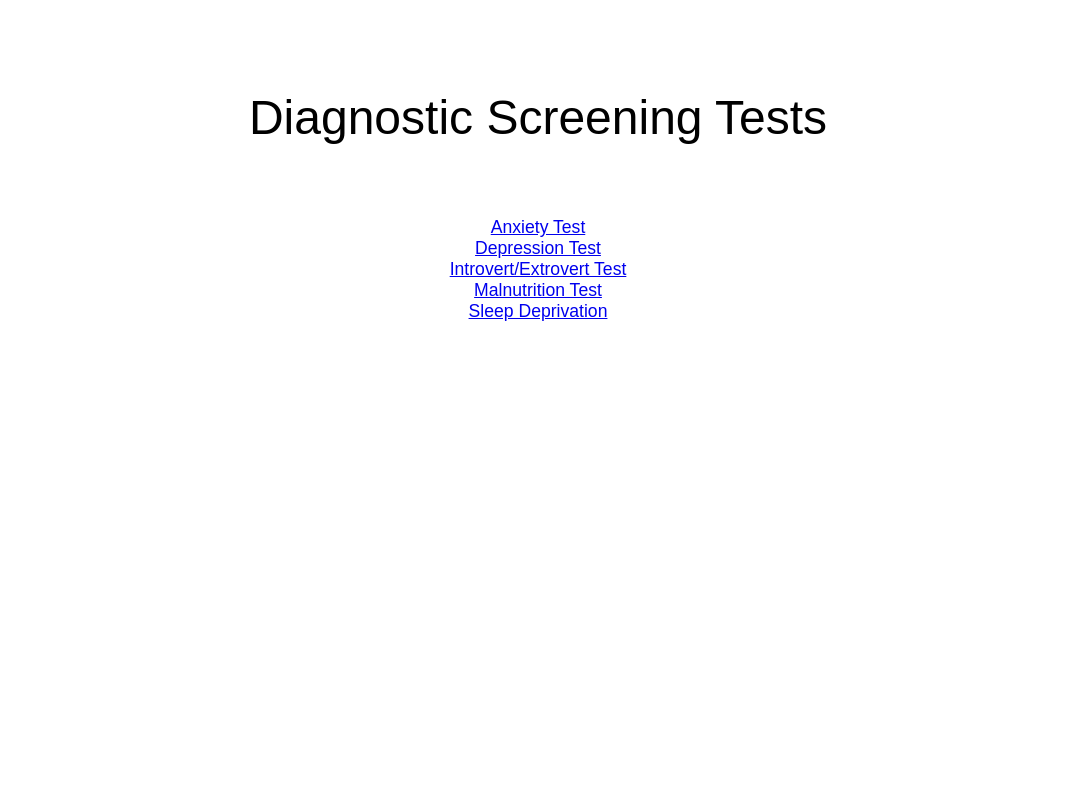
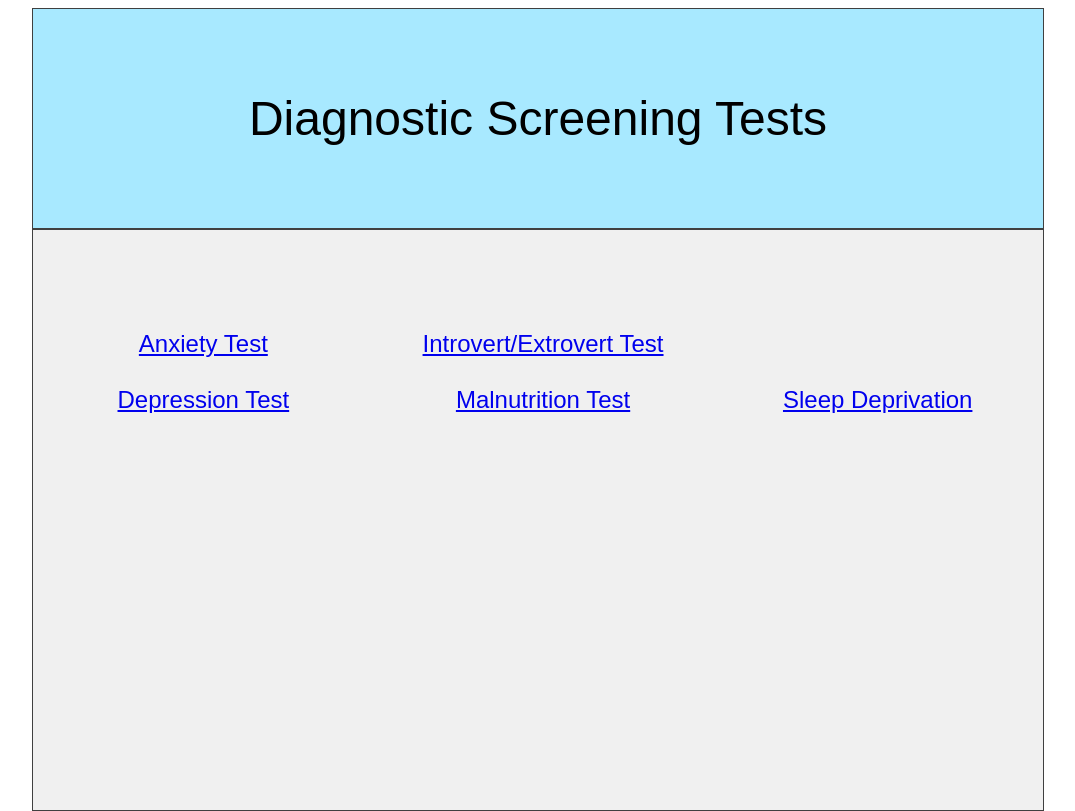
Before and after one commit to 43-MuGamma/DiagnosticScreeningTests, a plain HTML site: page src/index.html in a window 1280 px wide. Shown: the whole page, without its empty margins (102-1177 px from the left). Drawn offline with Linux system fonts and the light colour scheme.

Commit message:
Small css update

```diff
--- a/src/css/index_styles.css
+++ b/src/css/index_styles.css
@@ -1,18 +1,48 @@
 h1 {
   font-weight:lighter;
   font-size: 3em;
-  padding-bottom: 20px;
+}
+
+html, body{
+  height:100%;
 }
 
 #titletext {
   text-align: center;
   font-family: sans-serif;
   padding-top:50px;
+  padding-bottom: 50px;
+  background-color: #A8E9FF;
+  margin-left:10%;
+  margin-right:10%;
+  border: solid 1px;
+  border-color: #404040;
 }
 
 #testlinks {
-  text-align:center;
   font-family: sans-serif;
-  font-size:1.1em;
-  padding-top:20px;
+  font-size:1.5em;
+  font-weight: lighter;
+  text-align: center;
+  padding-top:100px;
+  height:60%;
+  margin-left:10%;
+  margin-right:10%;
+  background-color:#F0F0F0;
+  border: solid 1px;
+  border-color: #404040;
 }
+
+#leftLinks {
+  display: inline-block;
+  width:33%;
+}
+
+#middleLinks {
+  display: inline-block;
+  width: 33%;
+}
+#rightLinks{
+  display: inline-block;
+  width:32%;
+}
--- a/src/index.html
+++ b/src/index.html
@@ -1,24 +1,34 @@
 <!DOCTYPE html>
 <html lang="en">
+
 <head>
   <meta charset="UTF-8">
   <title>Diagnostic Screening Tests</title>
-    <link rel="stylesheet"type="text/css" href="css/index_styles.css">
+  <link rel="stylesheet" type="text/css" href="css/index_styles.css">
 </head>
+
 <body>
   <div id="titletext">
     <h1>Diagnostic Screening Tests</h1>
   </div>
   <div id="testlinks">
+    <div id="leftLinks">
       <a href="Anxiety_Test.html">Anxiety Test</a>
-      <br>
+      <br><br>
       <a href="Depression_Test.html">Depression Test</a>
       <br>
+    </div>
+    <div id="middleLinks">
       <a href="Introvert_Extrovert_Test.html">Introvert/Extrovert Test</a>
-      <br>
+      <br><br>
       <a href="Malnutrition_Test.html">Malnutrition Test</a>
-      <br>
+    </div>
+    <div id="rightLinks">
+      <br><br>
       <a href="Sleep_Deprivation_Test.html">Sleep Deprivation</a>
     </div>
+
+  </div>
 </body>
+
 </html>
```
Lines whose indentation alone changed are shown as unchanged.
